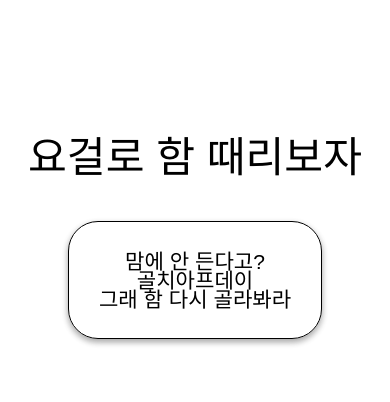
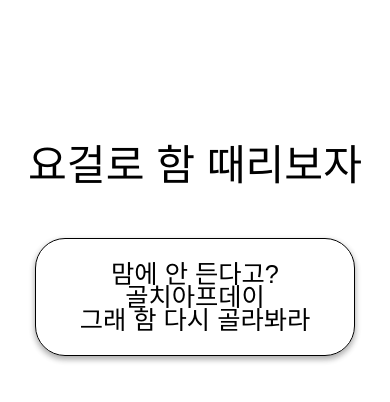
Before and after one commit to 0l-0r/RandomMenu, a website: page index.html in a window 390 px wide. Both pictures are taken after a click on the button "골라봐리". Shown: the part 382-784 px from the top of the page. Drawn offline with Linux system fonts and the light colour scheme; a web font is replaced by a local one.

Commit message:
Adjust button size and image size for better UI/UX

```diff
--- a/index.js
+++ b/index.js
@@ -128,8 +128,8 @@ document.querySelector(".stopBtn").addEventListener("click", function (e) {
     intervalId = null;
 
     stopBtn.innerHTML = `맘에 안 든다고?<br>골치아프데이<br>그래 함 다시 골라봐라`;
-    stopBtn.style.fontSize = "2.5vh"; // 텍스트 크기 변경
-    stopBtn.style.width = "30vh"; // 버튼 크기 변경
+    stopBtn.style.fontSize = "3vh"; // 텍스트 크기 변경
+    stopBtn.style.width = "38vh"; // 버튼 크기 변경
     stopBtn.style.height = "14vh";
     stopBtn.style.lineHeight = "0.9";
 
--- a/style.css
+++ b/style.css
@@ -172,7 +172,7 @@ body {
   }
 
   #randomFoodImg {
-    width: 75vw;
+    width: 65vw;
     object-fit: contain;
   }
 
@@ -210,6 +210,6 @@ body {
 
   .textTop,
   .textBottom {
-    height: 5vh;
+    height: 6vh;
   }
 }
```
